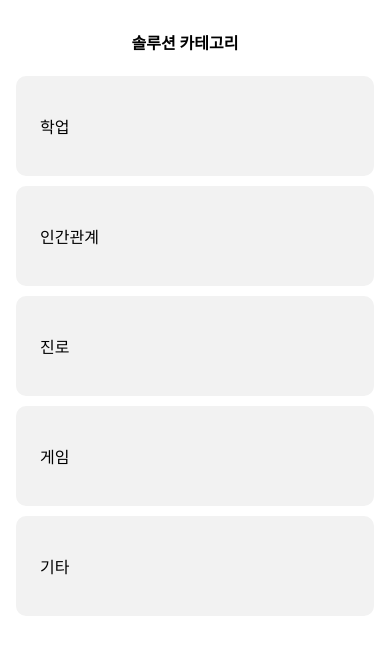
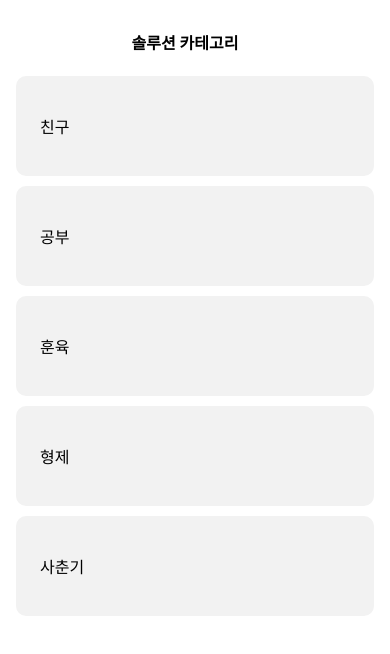
Before and after one commit to 4precious/frontend, a React Native app in the folder aurum/: screen /SolutionCategories in a window 390 px wide. Shown: the top 654 px of the page. Built offline with nearby package versions, Linux system fonts and the light colour scheme; some icons are missing.

Commit message:
Create Solution page

```diff
--- a/aurum/App.tsx
+++ b/aurum/App.tsx
@@ -5,10 +5,12 @@ import { NavigationContainer } from '@react-navigation/native';
 import { createNativeStackNavigator } from '@react-navigation/native-stack';
 import QuestionPage from './src/pages/Question';
 import SolutionCategoriesPage from './src/pages/SolutionCategories';
-import SolutionPage from './src/pages/Solution';
+import SolutionPage from './src/pages/Solution/indexFriend';
+import SolutionPage2 from './src/pages/Solution/indexStudy';
 import ChildRoot from './src/indexChild';
 import AnswerPage from './src/pages/Answer';
 import MonthlyViewPage from './src/pages/MonthlyView';
+
 
 const Stack = createNativeStackNavigator();
 
@@ -33,8 +35,12 @@ export default function App() {
             component={SolutionCategoriesPage}
           />
           <Stack.Screen
-            name="Solution"
+            name="SolutionFriend"
             component={SolutionPage}
+          />
+          <Stack.Screen
+            name="SolutionStudy"
+            component={SolutionPage2}
           />
           <Stack.Screen
             name="ChildRoot"
--- a/aurum/src/index.tsx
+++ b/aurum/src/index.tsx
@@ -1,4 +1,4 @@
-import { StyleSheet, SafeAreaView, Text, Button, View, Pressable } from 'react-native'
+import { StyleSheet, SafeAreaView, Text, Button, Image, View, Pressable } from 'react-native'
 import React from 'react'
 import MainCard from './components/MainCard'
 import { Bell, Calendar, User } from 'react-native-feather';
@@ -86,9 +86,13 @@ const Root = (props: any) => {
           <View
             style={{
               flex: 1,
+              alignItems: 'center',
             }}
           >
-
+            <Image
+                  source = {require('../assets/icons/child.png')}
+                  style = {{height:260, width:200,}}
+                />
           </View>
           <Pressable
             style={{
--- a/aurum/src/pages/Solution/index.tsx
+++ b/aurum/src/pages/Solution/indexFriend.tsx
@@ -10,6 +10,10 @@ const SolutionPage = ({ navigation }: any) => {
         backgroundColor: '#fff'
       }}
     >
+      <Header
+        onPressBack={() => navigation.goBack()}
+        title='친구'
+      />
 
     </SafeAreaView>
   )
--- /dev/null
+++ b/aurum/src/pages/Solution/indexStudy.tsx
@@ -0,0 +1,22 @@
+import { Pressable, SafeAreaView, Text, View } from 'react-native'
+import React from 'react'
+import Header from '../../components/Header'
+
+const SolutionPage2 = ({ navigation }: any) => {
+  return (
+    <SafeAreaView
+      style={{
+        flex: 1,
+        backgroundColor: '#fff'
+      }}
+    >
+      <Header
+        onPressBack={() => navigation.goBack()}
+        title='학업'
+      />
+
+    </SafeAreaView>
+  )
+}
+
+export default SolutionPage2
--- a/aurum/src/pages/SolutionCategories/index.tsx
+++ b/aurum/src/pages/SolutionCategories/index.tsx
@@ -1,8 +1,10 @@
-import { Pressable, SafeAreaView, Text, View } from 'react-native'
+import { Pressable, SafeAreaView, Text, Image, View } from 'react-native'
 import React from 'react'
 import Header from '../../components/Header'
 import Divider from '../../components/Divider'
-import { ChevronRight } from 'react-native-feather'
+import { Bold, ChevronRight } from 'react-native-feather'
+
+
 
 const ItemBox = ({ title, onPress }: { title: string, onPress?: () => void }) => {
   return (
@@ -26,7 +28,8 @@ const ItemBox = ({ title, onPress }: { title: string, onPress?: () => void }) =>
       >
         <Text
           style={{
-            fontSize: 16,
+            fontSize:16,
+            fontWeight: '500'
           }}
         >
           {title}
@@ -57,20 +60,21 @@ const SolutionCategoriesPage = ({ navigation }: any) => {
         }}
       >
         <ItemBox
-          onPress={() => navigation.navigate('Solution')}
-          title='학업'
+          onPress={() => navigation.navigate('SolutionFriend')}
+          title='친구'
         />
         <ItemBox
-          title='인간관계'
+          onPress={() => navigation.navigate('SolutionStudy')}
+          title='공부'
         />
         <ItemBox
-          title='진로'
+          title='훈육'
         />
         <ItemBox
-          title='게임'
+          title='형제'
         />
         <ItemBox
-          title='기타'
+          title='사춘기'
         />
       </View>
     </SafeAreaView>
```
Also changed, not shown: aurum/assets/icons/child.png (added).
